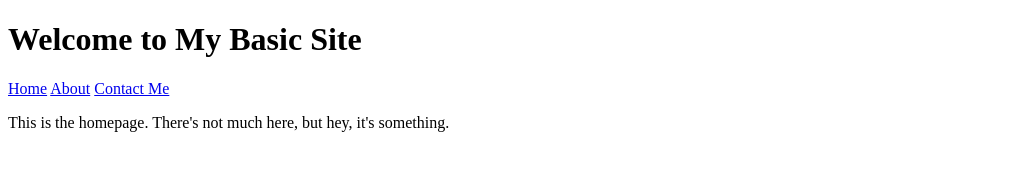
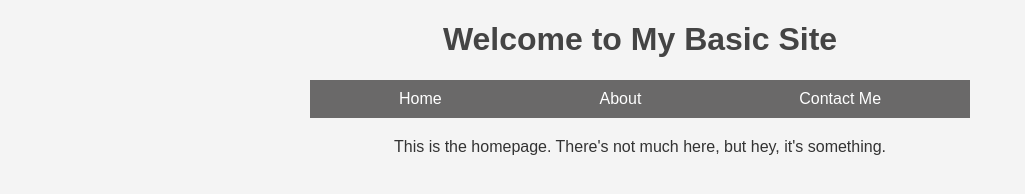
Before and after one commit to kiptalam1/BasicInfoSite, a website: page views/index.html in a window 1280 px wide. Shown: the whole page, without its empty margins (0-1025 px from the left). Drawn offline with Linux system fonts and the light colour scheme.

Commit message:
Complete site with node

```diff
--- a/package.json
+++ b/package.json
@@ -10,7 +10,6 @@
     "type": "git",
     "url": "git+https://github.com/kiptalam1/BasicInfoSite.git"
   },
-
   "license": "ISC",
   "author": "adams",
   "type": "module",
@@ -18,5 +17,8 @@
   "scripts": {
     "test": "echo \"Error: no test specified\" && exit 1",
     "start": "nodemon index.js"
+  },
+  "dependencies": {
+    "nodemon": "^3.1.9"
   }
 }
--- /dev/null
+++ b/styles/index.css
@@ -0,0 +1,40 @@
+/* General body styles */
+body {
+	font-family: Arial, sans-serif;
+	background-color: #f4f4f4;
+	color: #333;
+	margin: 0;
+	padding: 0;
+	display: flex;
+	flex-direction: column;
+	align-items: center;
+}
+
+/* Navigation bar styles */
+nav {
+	background-color: #6a6969;
+	padding: 10px;
+	width: 50%;
+	display: flex;
+	justify-content: space-around;
+}
+
+nav a {
+	color: white;
+	text-decoration: none;
+	margin: 0 10px;
+}
+
+nav a:hover {
+	text-decoration: underline;
+}
+
+/* Header styles */
+h1 {
+	color: #444;
+}
+
+/* Paragraph styles */
+p {
+	line-height: 1.6;
+}
--- a/views/index.html
+++ b/views/index.html
@@ -3,14 +3,15 @@
 	<head>
 		<meta charset="UTF-8" />
 		<meta name="viewport" content="width=device-width, initial-scale=1.0" />
+		<link rel="stylesheet" href="../styles/index.css">
 		<title>Home</title>
 	</head>
 	<body>
 		<h1>Welcome to My Basic Site</h1>
 		<nav>
-			<a href="index.html">Home</a>
-			<a href="about.html">About</a>
-			<a href="contact-me.html">Contact Me</a>
+			<a href="/">Home</a>
+			<a href="/about">About</a>
+			<a href="/contact-us">Contact Me</a>
 		</nav>
 		<p>This is the homepage. There's not much here, but hey, it's something.</p>
 	</body>
```
Also changed, not shown: index.js (+42 -0 lines), views/404.html (+3 -1 lines), views/about.html (+5 -3 lines), views/contact-us.html (+4 -3 lines), 1 other file.
